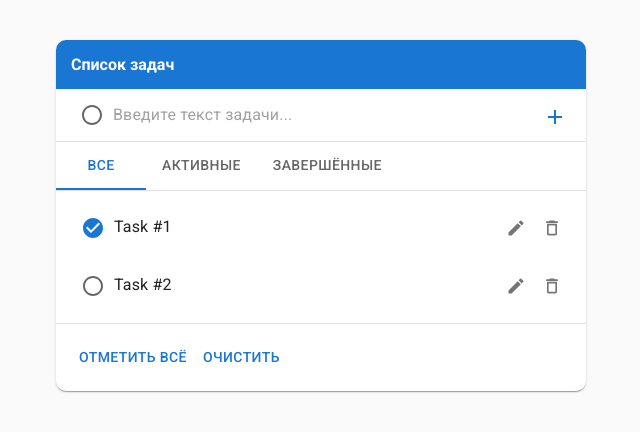
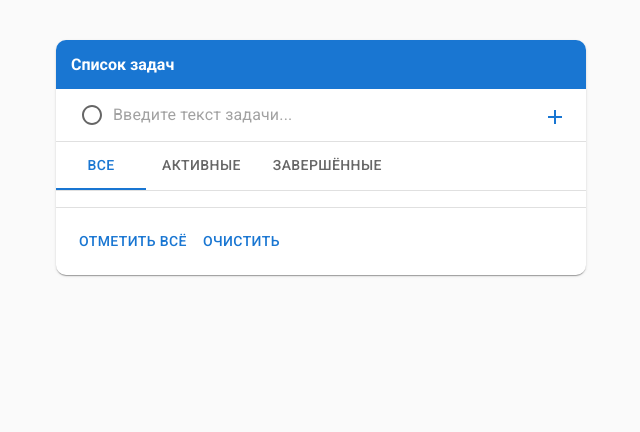
Before and after one commit to isaev-iv/react-todolist, a React (Create React App) app: page / in a window 1280 px wide. Shown: the top 432 px of the page, without its empty margins (319-959 px from the left). Built offline with nearby package versions, Linux system fonts and the light colour scheme.

Commit message:
Переписываю полностью заново

```diff
--- a/src/tutorial-1/App.js
+++ b/src/tutorial-1/App.js
@@ -3,72 +3,72 @@ import { Paper, Divider, Button, List, Tabs, Tab } from "@mui/material";
 import { AddField } from "./components/AddField";
 import { Item } from "./components/Item";
 
-const reducer = (state, action) => {
-  if (action.type === "ADD_TASK") {
-    return [
-      ...state,
-      {
-        id: state.length !== 0 ? state[state.length - 1].id + 1 : 1,
-        text: action.payload.text,
-        completed: action.payload.checked,
-      },
-    ];
-  }
-  if (action.type === "DELETE_TASK") {
-    const newState = state.filter((item) => item.id !== action.payload);
-    return newState;
-  }
-  if (action.type === "REMOVE_ALL_TASKS") {
-    return [];
-  }
-  if (action.type === "COMPLETED_ALL_TASKS") {
-    const allCompleted = state.every((obj) => obj.completed === true);
-    return state.map((obj) => {
-      return { ...obj, completed: !allCompleted };
-    });
-  }
-  return state;
-};
+// const reducer = (state, action) => {
+//   if (action.type === "ADD_TASK") {
+//     return [
+//       ...state,
+//       {
+//         id: state.length !== 0 ? state[state.length - 1].id + 1 : 1,
+//         text: action.payload.text,
+//         completed: action.payload.checked,
+//       },
+//     ];
+//   }
+//   if (action.type === "DELETE_TASK") {
+//     const newState = state.filter((item) => item.id !== action.payload);
+//     return newState;
+//   }
+//   if (action.type === "REMOVE_ALL_TASKS") {
+//     return [];
+//   }
+//   if (action.type === "COMPLETED_ALL_TASKS") {
+//     const allCompleted = state.every((obj) => obj.completed === true);
+//     return state.map((obj) => {
+//       return { ...obj, completed: !allCompleted };
+//     });
+//   }
+//   return state;
+// };
 
 function App() {
-  const [state, dispatch] = React.useReducer(reducer, [
-    {
-      id: 1,
-      text: "Task #1",
-      completed: true,
-    },
-    {
-      id: 2,
-      text: "Task #2",
-      completed: false,
-    },
-  ]);
+  // const [state, dispatch] = React.useReducer(reducer, [
+  //   {
+  //     id: 1,
+  //     text: "Task #1",
+  //     completed: true,
+  //   },
+  //   {
+  //     id: 2,
+  //     text: "Task #2",
+  //     completed: false,
+  //   },
+  // ]);
 
-  const addTask = (text, checked) => {
-    dispatch({
-      type: "ADD_TASK",
-      payload: {
-        text,
-        checked,
-      },
-    });
-  };
+  // const addTask = (text, checked) => {
+  //   dispatch({
+  //     type: "ADD_TASK",
+  //     payload: {
+  //       text,
+  //       checked,
+  //     },
+  //   });
+  // };
 
   const onClickRemove = () => {
-    if (window.confirm("Вы действительно хотите очистить список задач?")) {
-      dispatch({
-        type: "REMOVE_ALL_TASKS",
-      });
-    }
+    // if (window.confirm("Вы действительно хотите очистить список задач?")) {
+    //   dispatch({
+    //     type: "REMOVE_ALL_TASKS",
+    //   });
+    // }
   };
 
   const handleClickDelete = (id) => {
-    if (window.confirm("Are you really want to delete this task?")) {
-      dispatch({
-        type: "DELETE_TASK",
-        payload: id,
-      });
-    }
+    // if (window.confirm("Are you really want to delete this task?")) {
+    //   dispatch({
+    //     type: "DELETE_TASK",
+    //     payload: id,
+    //   });
+    // }
   };
 
   return (
@@ -77,7 +77,7 @@ function App() {
         <Paper className="header" elevation={0}>
           <h4>Список задач</h4>
         </Paper>
-        <AddField onAdd={addTask} />
+        <AddField />
         <Divider />
         <Tabs value={0}>
           <Tab label="Все" />
@@ -85,16 +85,7 @@ function App() {
           <Tab label="Завершённые" />
         </Tabs>
         <Divider />
-        <List>
-          {state.map((task) => (
-            <Item
-              key={task.id}
-              text={task.text}
-              completed={task.completed}
-              onDelete={() => handleClickDelete(task.id)}
-            />
-          ))}
-        </List>
+        <List></List>
         <Divider />
         <div className="check-buttons">
           <Button>Отметить всё</Button>
--- a/src/tutorial-1/components/AddField.jsx
+++ b/src/tutorial-1/components/AddField.jsx
@@ -5,31 +5,19 @@ import RadioButtonUncheckedIcon from "@mui/icons-material/RadioButtonUnchecked";
 import CheckCircleIcon from "@mui/icons-material/CheckCircle";
 
 export const AddField = ({ onAdd }) => {
-  const [inputValue, setInputValue] = React.useState("");
-  const [checked, setChecked] = React.useState(false);
-
-  const onClickAdd = () => {
-    onAdd(inputValue, checked);
-    setInputValue("");
-    setChecked(false);
-  };
   return (
     <div className="field">
       <Checkbox
-        checked={checked}
-        onChange={(e) => setChecked(e.target.checked)}
         className="checkbox"
         icon={<RadioButtonUncheckedIcon />}
         checkedIcon={<CheckCircleIcon />}
       />
       <TextField
-        value={inputValue}
-        onChange={(e) => setInputValue(e.target.value)}
         placeholder="Введите текст задачи..."
         variant="standard"
         fullWidth
       />
-      <Button onClick={onClickAdd}>
+      <Button>
         <AddIcon />
       </Button>
     </div>
--- a/src/tutorial-1/components/Item.jsx
+++ b/src/tutorial-1/components/Item.jsx
@@ -6,21 +6,20 @@ import DeleteOutlineIcon from "@mui/icons-material/DeleteOutline";
 import RadioButtonUncheckedIcon from "@mui/icons-material/RadioButtonUnchecked";
 import CheckCircleIcon from "@mui/icons-material/CheckCircle";
 
-export const Item = ({ text, completed, onDelete, id }) => {
+export const Item = () => {
   return (
     <ListItem>
       <div className="d-flex item">
         <Checkbox
-          checked={completed}
           icon={<RadioButtonUncheckedIcon />}
           checkedIcon={<CheckCircleIcon />}
         />
-        <Typography className="item-text">{text}</Typography>
+        <Typography className="item-text">Task</Typography>
         <div className="item-buttons d-flex">
           <IconButton>
             <EditIcon style={{ fontSize: 20 }} />
           </IconButton>
-          <IconButton onClick={() => onDelete(id)}>
+          <IconButton>
             <DeleteOutlineIcon style={{ fontSize: 20 }} />
           </IconButton>
         </div>
```
